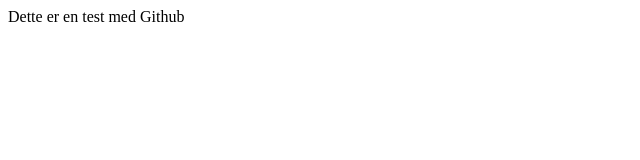
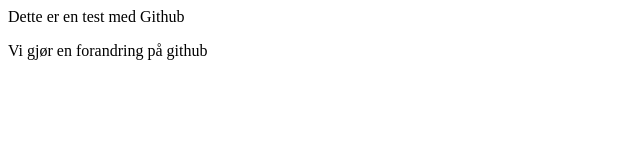
Before and after one commit to vadlasletta/testpro, a plain HTML site: page index.html in a window 1280 px wide. Shown: the whole page, without its empty margins (0-640 px from the left). Drawn offline with Linux system fonts and the light colour scheme.

Commit message:
Update index.html

```diff
--- a/index.html
+++ b/index.html
@@ -4,5 +4,6 @@
 	</head>
 	<body>
 		<p>Dette er en test med Github</p>
+		<p>Vi gjør en forandring på github</p>
 	</body>
 </html>
```
